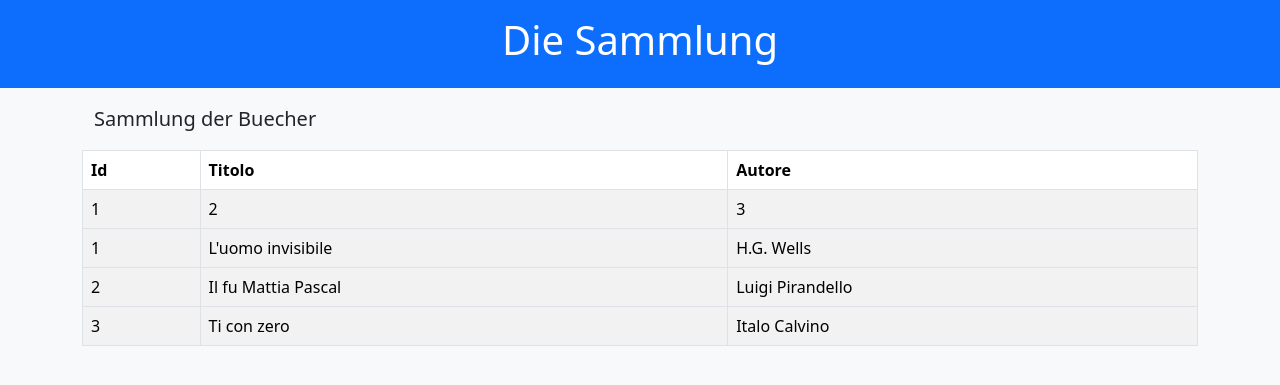
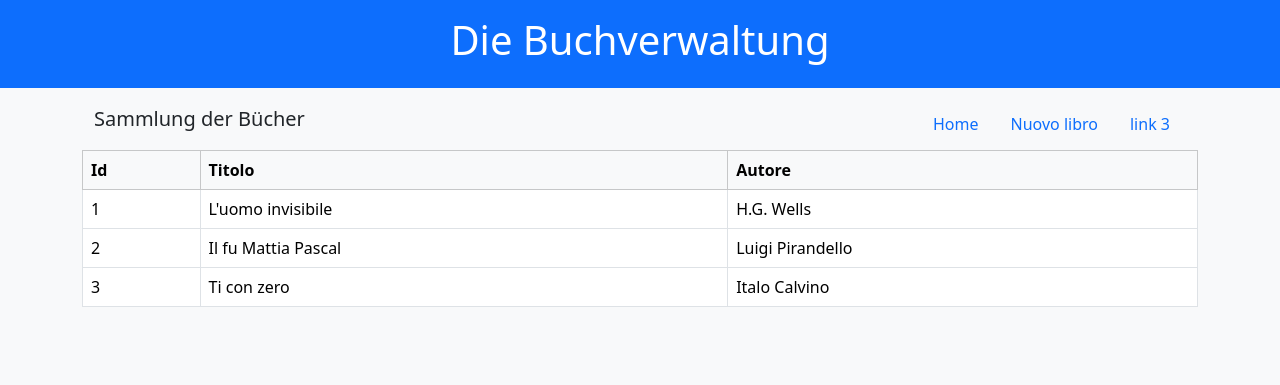
Before and after one commit to pberlanda/pitone-borracho-rapido, a FastAPI app: page /libri-pagina in a window 1280 px wide. Shown: the top 385 px of the page. Run offline with FastAPI, Linux system fonts and the light colour scheme.

Commit message:
aggiunta navbar e minor fixes

```diff
--- a/templates/index.html
+++ b/templates/index.html
@@ -27,7 +27,7 @@
                     <div class="card-body">
                         <h3 class="card-title">Elenco libri</h3>
                         <p class="card-text">Visualizza i libri presenti in Biblioteca</p>
-                        <a href="/libri" class="btn btn-primary">Libri</a>
+                        <a href="/libri-pagina" class="btn btn-primary">Libri</a>
                     </div>
                 </div>
             </div>
--- a/templates/libri.html
+++ b/templates/libri.html
@@ -2,25 +2,45 @@
 <head>
     <meta charset="UTF-8">
     <meta name="viewport" content="width=device-width, initial-scale=1.0">
-    <title>Die Buchverwandlung</title>
+    <title>Die Buchverwaltung</title>
 
     <!-- Bootstrap 5 CSS -->
     <link href="https://cdn.jsdelivr.net/npm/bootstrap@5.3.8/dist/css/bootstrap.min.css" rel="stylesheet">
 
 </head>
 <body class="bg-light">
-    <div class="container-fluid p-3 text-white text-center bg-primary"><h1>Die Sammlung</h1></div>
+    <div class="container-fluid p-3 text-white text-center bg-primary"><h1>Die Buchverwaltung</h1></div>
 
     <div class="container mt-3">
 
-        <div class="container mt-3"><p class="lead">Sammlung der Buecher</p></div>
+        <div class="container">
+            <div class="row">
+                <div class="col">
+
+                    <!-- <div class="container mt-3"><p class="lead">Sammlung der Bücher</p></div> -->
+                    <p class="lead">Sammlung der Bücher</p>
+
+                </div>
+
+                <div class="col">
+                    <ul class="nav justify-content-end">
+                        <li class="nav-item"><a class="nav-link" href="/">Home</a></li>
+                        <li class="nav-item"><a class="nav-link" href="/form">Nuovo libro</a></li>
+                        <li class="nav-item"><a class="nav-link" href="#">link 3</a></li>
+                    </ul>
+                </div>
+
+            </div>
+        </div>
+
 
         <div class="row">
             <div class="col">
 
-                <table class="table table-striped table-bordered" id="tabella-libri">
+                <div class="table-responsive">
+                    <table class="table table-bordered table-hover">
 
-                    <thead>
+                        <thead class="table-light">
                             <tr>
                                 <th>Id</th>
                                 <th>Titolo</th>
@@ -28,15 +48,10 @@
                             </tr>
                         </thead>
 
-                    <tbody>
-                        <tr>
-                            <td>1</td>
-                            <td>2</td>
-                            <td>3</td>
-                        </tr>
-                    </tbody>
+                        <tbody id="tabella-libri"></tbody>
 
                     </table>
+                </div>
 
             </div>
         </div>
```
Also changed, not shown: templates/form_nuovo_libro.html (+14 -0 lines). Lines whose indentation alone changed are shown as unchanged.
